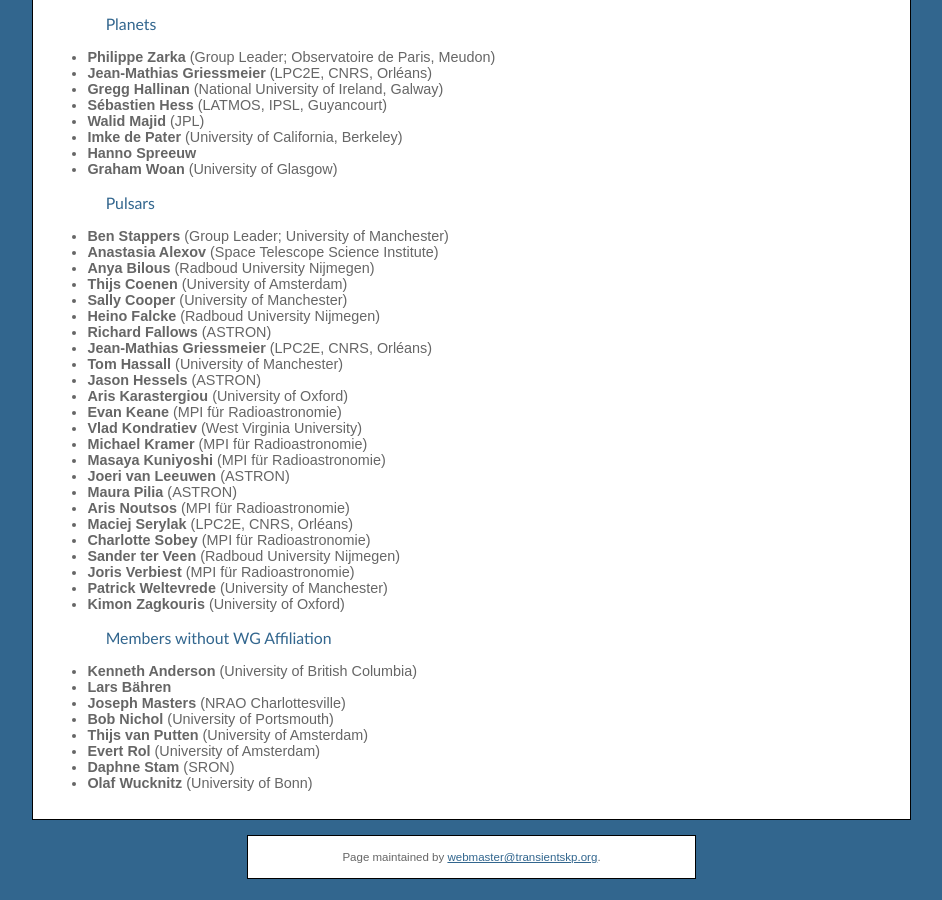
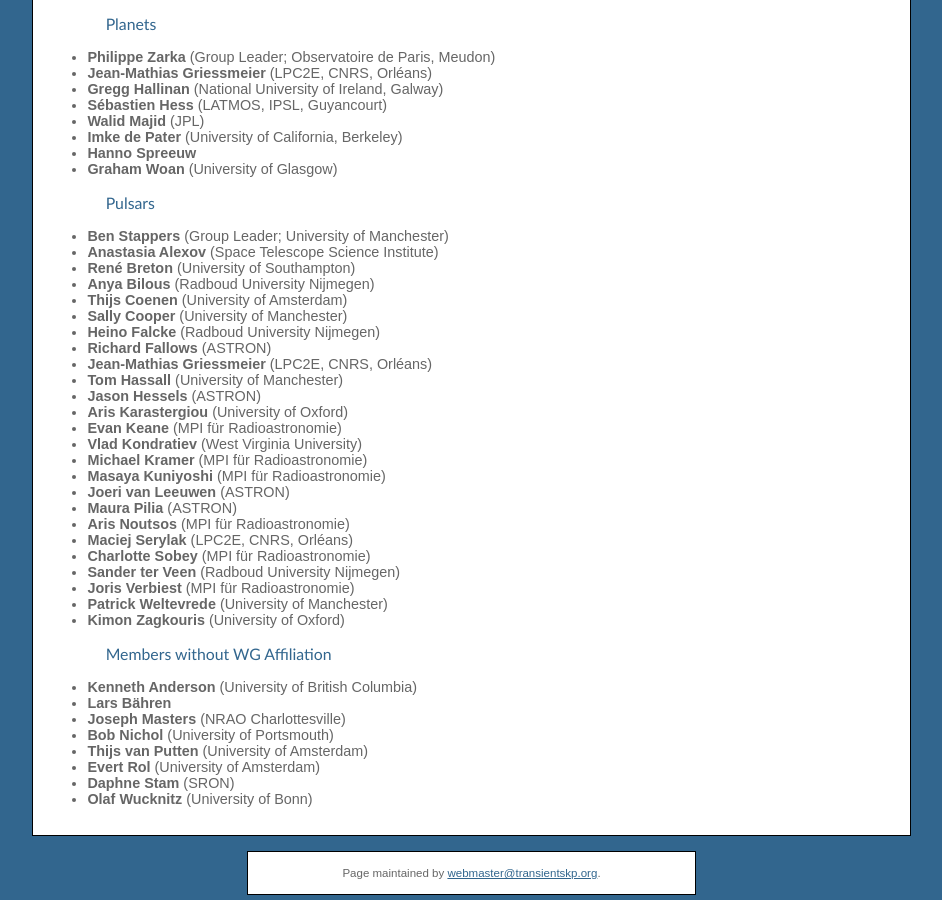
Before and after one commit to transientskp/transientskp.github.com, a Jekyll site: the page built from team/index.html, in a window 1280 px wide and 900 px high, scrolled down 1798 px. Shown: the whole window, without its empty margins (241-1183 px from the left). Built offline with Jekyll 4.4.1, drawn with Linux system fonts in a browser that asks for light colours.

Commit message:
Add Rene Breton to Pulsars WG

```diff
--- a/team/index.html
+++ b/team/index.html
@@ -128,6 +128,7 @@
 <ul>
   <li><strong>Ben Stappers</strong> (Group Leader; University of Manchester)</li>
   <li><strong>Anastasia Alexov</strong> (Space Telescope Science Institute)</li>
+  <li><strong>Ren&eacute; Breton</strong> (University of Southampton)</li>
   <li><strong>Anya Bilous</strong> (Radboud University Nijmegen)</li>
   <li><strong>Thijs Coenen</strong> (University of Amsterdam)</li>
   <li><strong>Sally Cooper</strong> (University of Manchester)</li>
```
